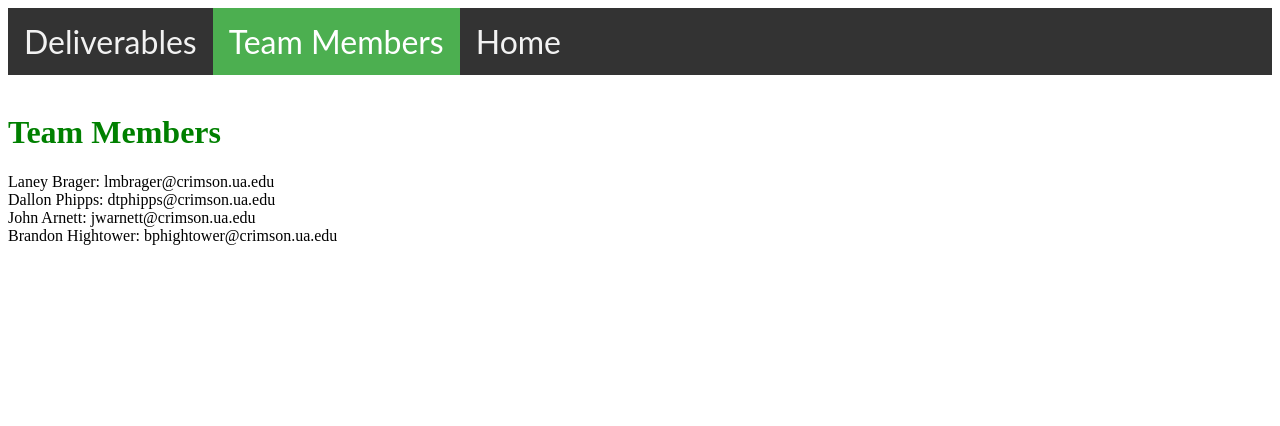
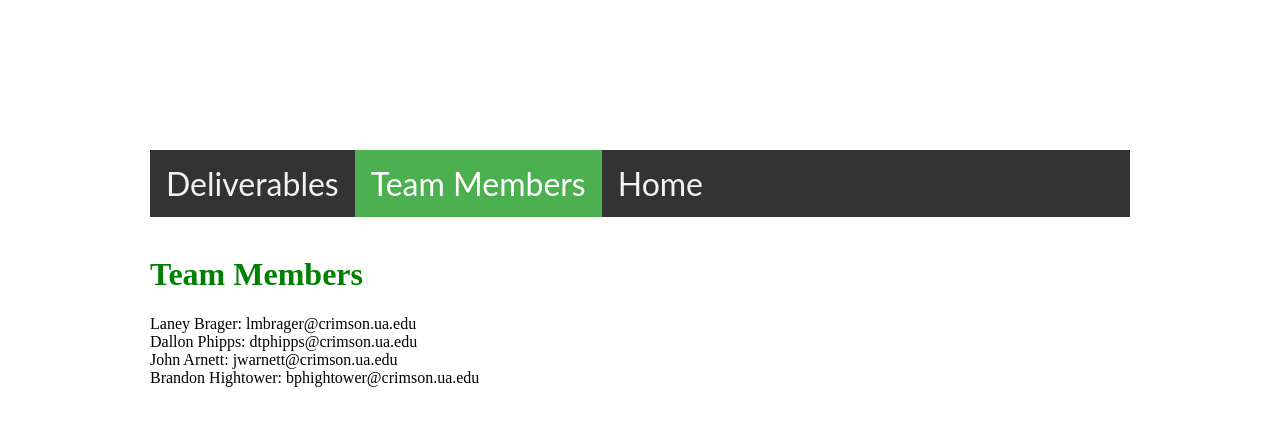
Before and after one commit to lmbrager/CS495Arboretum.github.io, a Jekyll site: the page built from TeamMembers.html, in a window 1280 px wide. Shown: the top 426 px of the page. Built offline with Jekyll 4.4.1, drawn with Linux system fonts in a browser that asks for light colours.

Commit message:
Update default.html

```diff
--- a/_layouts/default.html
+++ b/_layouts/default.html
@@ -11,7 +11,7 @@
 
 {% include nav.html %}
 
-<body>
+<body style="margin:150px">
     <h1>{{ page.title }}</h1>
 
     {{ content }}
```
